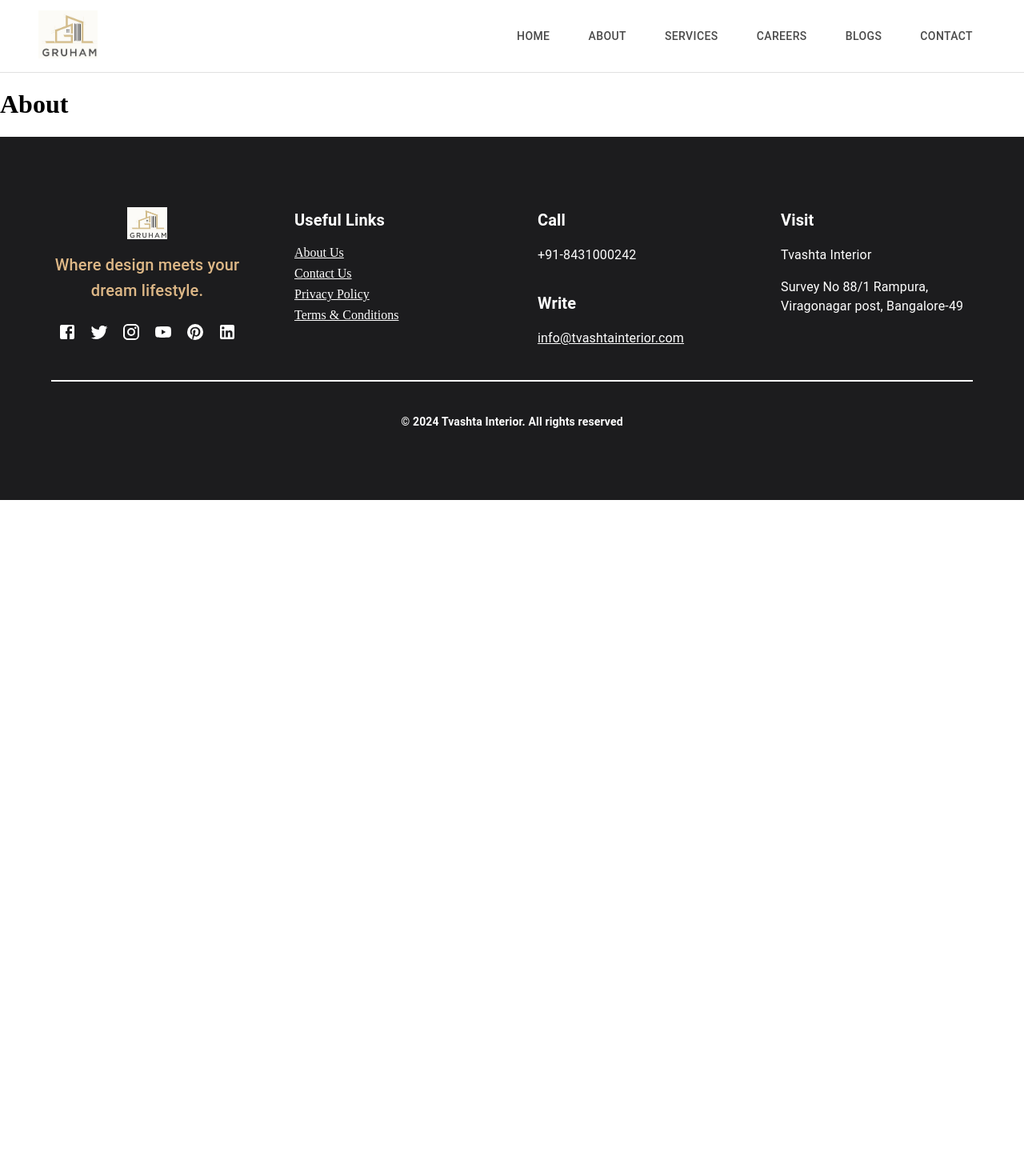
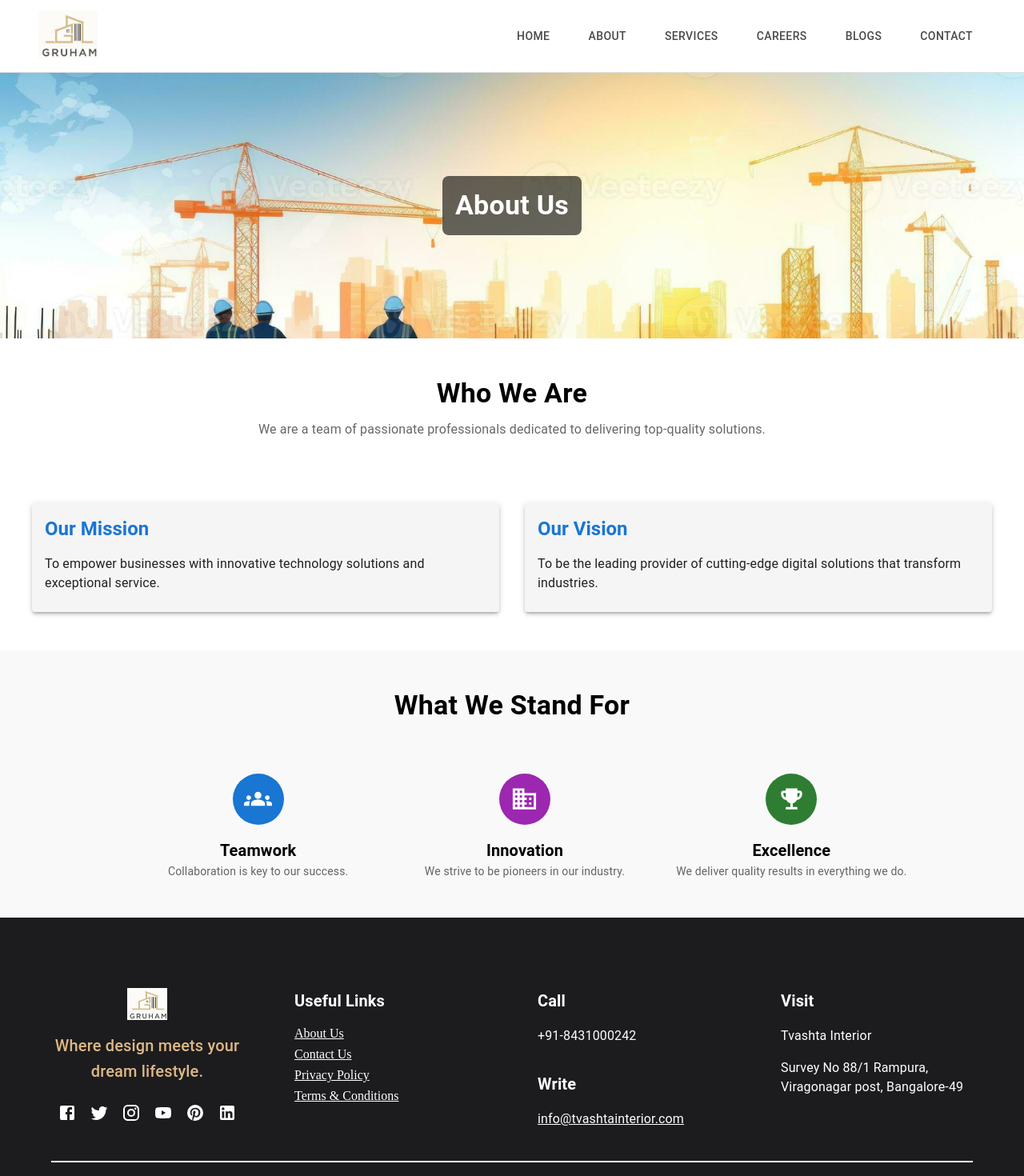
Before and after one commit to Rudreshcg/gruham-construction, a React (Vite) app: page /about in a window 1280 px wide. Shown: the top 1470 px of the page at 80% size. Before the commit the page ends 800 px from the top, so only its background shows below. Built offline with nearby package versions, Linux system fonts and the light colour scheme.

Commit message:
Updated about component

```diff
--- a/src/components/About/About.jsx
+++ b/src/components/About/About.jsx
@@ -1,7 +1,119 @@
+import React from "react";
+import {
+  Box,
+  Typography,
+  Grid,
+  Card,
+  CardContent,
+  Avatar,
+} from "@mui/material";
+import { Groups, Business, EmojiEvents } from "@mui/icons-material";
+import aboutBg from "../../assets/images/careers_bg.jpg";
 
+const About = () => {
+  return (
+    <Box>
+      {/* Header Section with Background Image */}
+      <Box
+        sx={{
+          backgroundImage: `url(${aboutBg})`,
+          backgroundSize: "cover",
+          backgroundPosition: "center",
+          height: "300px",
+          display: "flex",
+          alignItems: "center",
+          justifyContent: "center",
+          color: "white",
+          textAlign: "center",
+          position: "relative",
+          padding: "1rem",
+        }}
+      >
+        <Typography variant="h4" fontWeight={600} sx={{ background: "rgba(0, 0, 0, 0.6)", padding: "1rem", borderRadius: "8px" }}>
+          About Us
+        </Typography>
+      </Box>
 
-const About = () =>{
+      {/* Company Mission & Vision Section */}
+      <Box sx={{ maxWidth: "1200px", margin: "auto", padding: "3rem 2rem" }}>
+        <Typography variant="h4" fontWeight={600} textAlign="center" gutterBottom>
+          Who We Are
+        </Typography>
+        <Typography variant="body1" textAlign="center" color="textSecondary">
+          We are a team of passionate professionals dedicated to delivering top-quality solutions.
+        </Typography>
 
-    return <h1 style={{color:'black'}}>About</h1>
-}
+        <Grid container spacing={4} sx={{ marginTop: "3rem" }}>
+          <Grid item xs={12} md={6}>
+            <Card sx={{ boxShadow: 3, backgroundColor: "#f5f5f5" }}>
+              <CardContent>
+                <Typography variant="h5" fontWeight={600} color="primary">
+                  Our Mission
+                </Typography>
+                <Typography variant="body1" sx={{ marginTop: "1rem" }}>
+                  To empower businesses with innovative technology solutions and exceptional service.
+                </Typography>
+              </CardContent>
+            </Card>
+          </Grid>
+          <Grid item xs={12} md={6}>
+            <Card sx={{ boxShadow: 3, backgroundColor: "#f5f5f5" }}>
+              <CardContent>
+                <Typography variant="h5" fontWeight={600} color="primary">
+                  Our Vision
+                </Typography>
+                <Typography variant="body1" sx={{ marginTop: "1rem" }}>
+                  To be the leading provider of cutting-edge digital solutions that transform industries.
+                </Typography>
+              </CardContent>
+            </Card>
+          </Grid>
+        </Grid>
+      </Box>
+
+      {/* Core Values or Team Section */}
+      <Box sx={{ backgroundColor: "#f9f9f9", padding: "3rem 2rem" }}>
+        <Typography variant="h4" fontWeight={600} textAlign="center" gutterBottom>
+          What We Stand For
+        </Typography>
+        <Grid container spacing={4} sx={{ maxWidth: "1000px", margin: "auto", marginTop: "2rem" }}>
+          <Grid item xs={12} md={4} textAlign="center">
+            <Avatar sx={{ bgcolor: "primary.main", margin: "auto", width: 64, height: 64 }}>
+              <Groups fontSize="large" />
+            </Avatar>
+            <Typography variant="h6" fontWeight={600} sx={{ marginTop: "1rem" }}>
+              Teamwork
+            </Typography>
+            <Typography variant="body2" color="textSecondary">
+              Collaboration is key to our success.
+            </Typography>
+          </Grid>
+          <Grid item xs={12} md={4} textAlign="center">
+            <Avatar sx={{ bgcolor: "secondary.main", margin: "auto", width: 64, height: 64 }}>
+              <Business fontSize="large" />
+            </Avatar>
+            <Typography variant="h6" fontWeight={600} sx={{ marginTop: "1rem" }}>
+              Innovation
+            </Typography>
+            <Typography variant="body2" color="textSecondary">
+              We strive to be pioneers in our industry.
+            </Typography>
+          </Grid>
+          <Grid item xs={12} md={4} textAlign="center">
+            <Avatar sx={{ bgcolor: "success.main", margin: "auto", width: 64, height: 64 }}>
+              <EmojiEvents fontSize="large" />
+            </Avatar>
+            <Typography variant="h6" fontWeight={600} sx={{ marginTop: "1rem" }}>
+              Excellence
+            </Typography>
+            <Typography variant="body2" color="textSecondary">
+              We deliver quality results in everything we do.
+            </Typography>
+          </Grid>
+        </Grid>
+      </Box>
+    </Box>
+  );
+};
+
 export default About;
```
